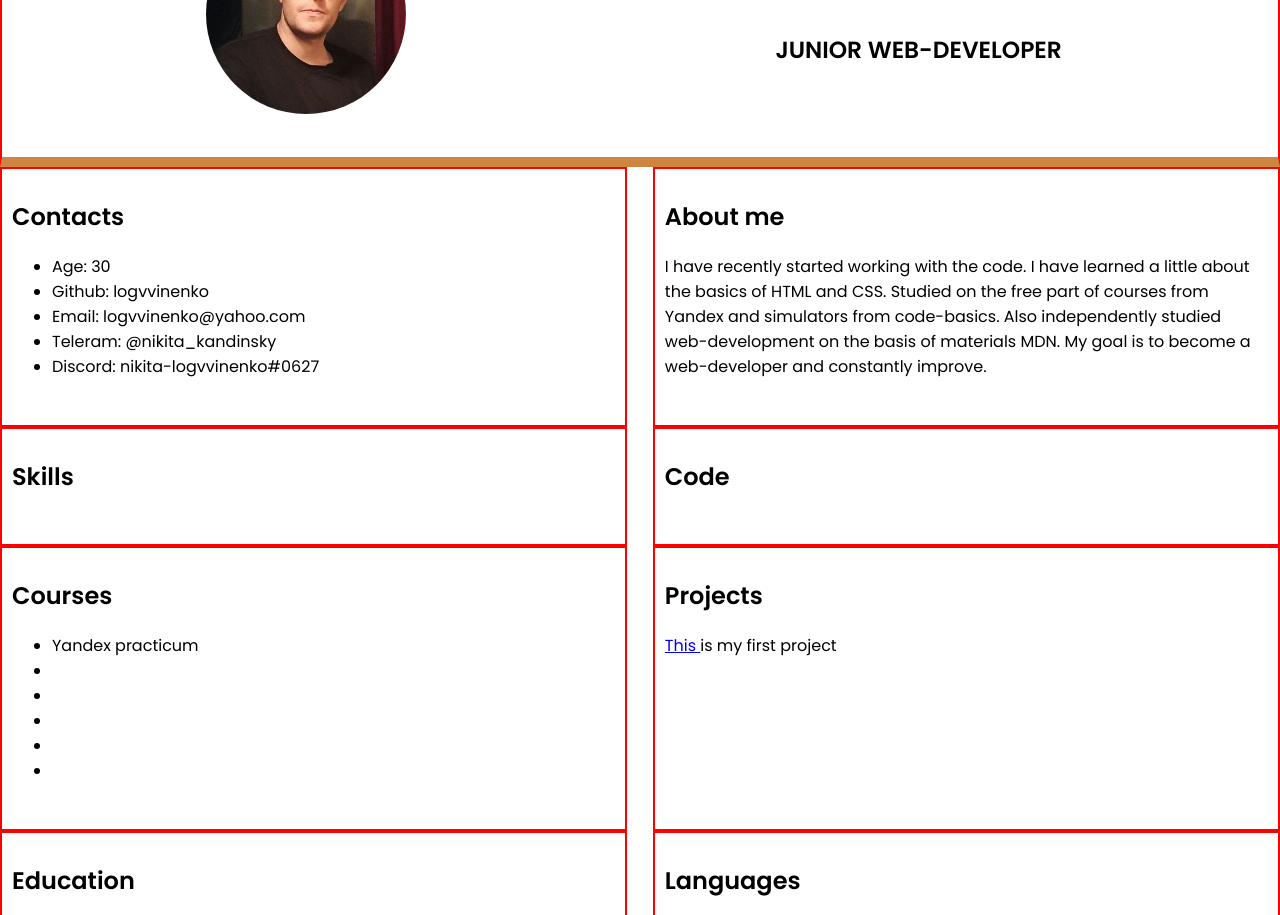
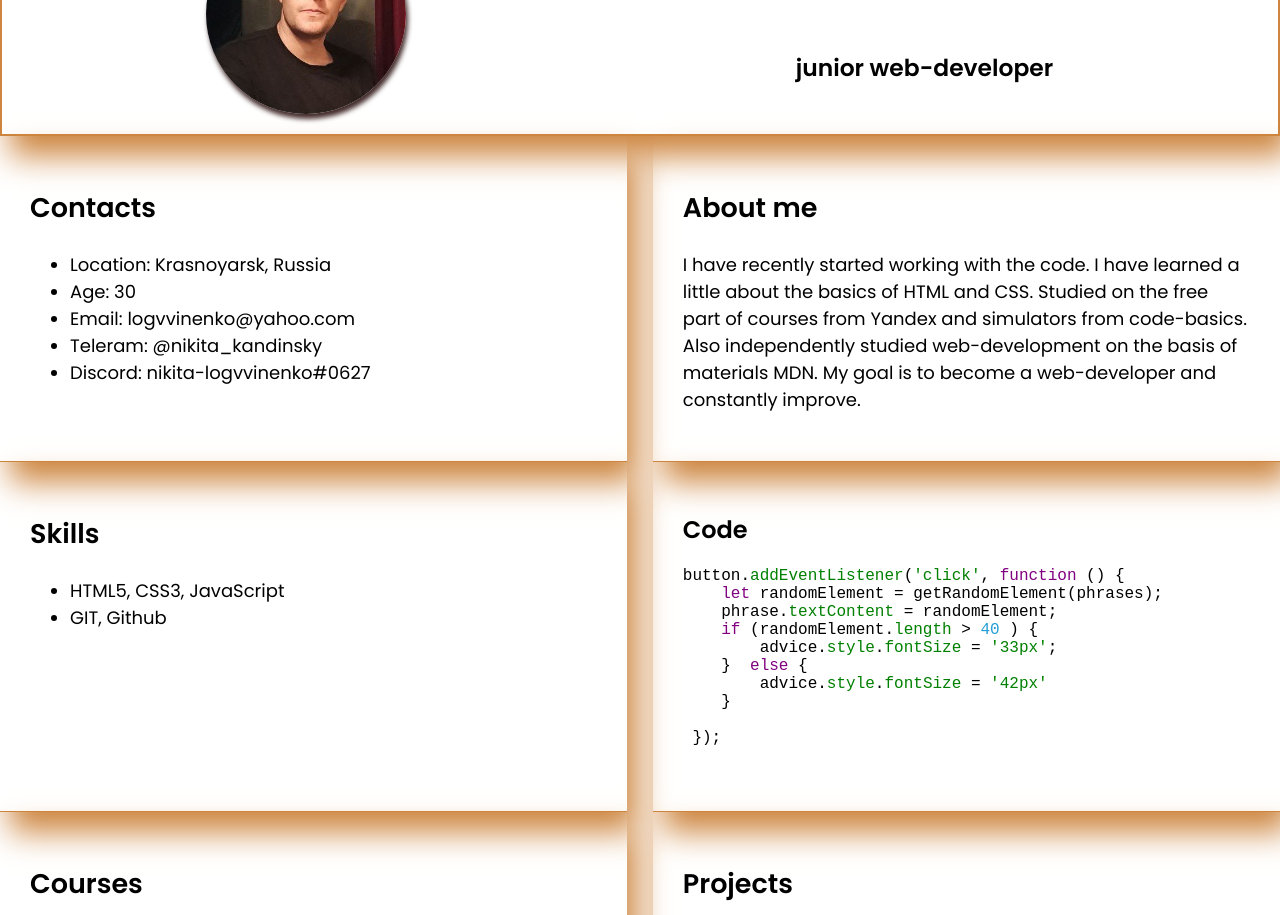
Before and after one commit to logvvinenko/rsschool-cv, a plain HTML site: page index.html in a window 1280 px wide. Shown: the part 180-1095 px from the top of the page. Drawn offline with Linux system fonts and the light colour scheme.

Commit message:
feat: add media

```diff
--- a/index.html
+++ b/index.html
@@ -28,8 +28,6 @@
                     <li class="nav-item"><a href="#languages" class="nav-link">languages</a></li>
                 </ul>
             </nav>
-
-
         </div>
     </header>
         <main class="main">
@@ -38,53 +36,61 @@
                     <img class="userpic" src="assest/userpic.jpeg" alt="userpic">
                         <div class="secotion-profile-title">
                             <h1 class="section-title">Nikita Logvinenko</h1>
-                            <h3>Junior web-developer<h3>
+                            <h3>Junior web-developer</h3>
                         </div>
                  </section>
                 <section class="section section-contacts" id="contacts">
                     <h2>Contacts</h2>
                     <ul>
+                        <li>Location: Krasnoyarsk, Russia</li>
                         <li>Age: 30</li>
-                        <li>Github: logvvinenko</li>
                         <li>Email: logvvinenko@yahoo.com</li>
                         <li>Teleram: @nikita_kandinsky</li>
                         <li>Discord: nikita-logvvinenko#0627</li>
-
                     </ul>
                 </section>
-                <section class="section">
+                <section class="section section-summary">
                     <h2 id="aboutme" class="subtitle section-title ">About me</h2>
                     <p class="feature-text"> I have recently started working with the code. I have learned a little about the basics of HTML and CSS. Studied on the free part of courses from Yandex and simulators from code-basics. Also independently studied web-development  on the basis of materials MDN. My goal is to become a web-developer and constantly improve.</p>
                 </section>
-                <section class="section">
+                <section class="section section-skills">
                     <h2 id="skills" class="subtitle section-title">Skills</h2>
-                    <p class="feature-text"></p>
+                    <ul>
+                        <li>HTML5, CSS3, JavaScript</li>
+                        <li>GIT, Github</li>
+                    </ul>
                 </section>
-                <section class="section">
+                <section class="section section-code">
                     <h2 id="code" class="subtitle section-title">Code</h2>
-                    <p class="feature-text"></p>
+                        <pre><code>button.<span class="span">addEventListener</span>(<span class="span">'click'</span>, <span class="span-operators">function</span> () {
+    <span class="span-operators ">let</span> randomElement = getRandomElement(phrases);
+    phrase.<span class="span">textContent</span> = randomElement;
+    <span class="span-operators ">if</span> (randomElement.<span class="span">length</span> > <span class="span-number">40</span> ) {
+        advice.<span class="span">style</span>.<span class="span">fontSize</span> = <span class="span">'33px'</span>;
+    }  <span class="span-operators ">else</span> {
+        advice.<span class="span">style</span>.<span class="span">fontSize</span> = <span class="span">'42px'</span>
+    }
+
+ });</code>
+                        </pre>
                 </section>
-                <section class="section">
+                <section class="section section-courses">
                     <h2 id=courses class="subtitle section-title">Courses</h2>
                         <ul>
-                            <li>Yandex practicum</li>
-                            <li></li>
-                            <li></li>
-                            <li></li>
-                            <li></li>
-                            <li></li>
+                            <li>Yandex: web-developer (free part)</li>
+                            <li>Netology: basics of layout</li>
+                            <li>Code-basics: HTML, CSS, JavaScript</li>
                         </ul>
-                    <p class="feature-text"></p>
                 </section>
-                <section class="section">
+                <section class="section section-projects">
                     <h2 id="projects" class="subtitle section-title">Projects</h2>
-                    <p><a href="https://github.com/logvvinenko/rsschool-cv/tree/rsschool-cv-html">This </a>is my first project</p>
+                    <p><a href="https://github.com/logvvinenko/rsschool-cv/tree/rsschool-cv-html" target="_blank" class="projects-link">Curriculum vitae</a></p>
                 </section>
-                <section class="section">
+                <section class="section section-education">
                     <h2 id="education" class="subtitle section-title">Education</h2>
                     <p class="fearure-text">Branch of St. Petersburg State University of Civil Aviation, Krasnoyarsk</p>
                 </section>
-                <section class="section">
+                <section class="section section-languages">
                     <h2 id="languages" class="subtitle section-title">Languages</h2>
                     <p class="feature-text">Russian — native</p>
                     <p class="feature text">English — B1</p>
@@ -94,7 +100,7 @@
     <footer class="footer">
         <div class="container footer-container">
             <div class="github-link">
-                <a href="https://github.com/logvvinenko" target="_blank"><img class="gitlogo" src="assest/github-logo.png"></a>
+                <a href="https://github.com/logvvinenko" target="_blank"><img class="gitlogo" src="assest/github-logo.png" alt="github logo"></a>
             </div>
             <div class="year">
            <p>©2022</p>
--- a/style.css
+++ b/style.css
@@ -18,6 +18,12 @@ body {
 
 }
 
+h3 {
+    text-transform: lowercase;
+    margin: auto;
+
+}
+
 
 
 .container {
@@ -33,16 +39,15 @@ body {
 
 .nav-list {
     display: flex;
-
     justify-content: flex-end;
     align-items: center;
     list-style: none;
    }
 
 
+
    .nav-link {
-
-       padding: 0 20px;
+       padding: 0 10px;
        line-height: 40px;
        text-decoration: none;
        color: peru;
@@ -57,10 +62,12 @@ body {
 
     .section {
     width: 49%;
-    padding: 10px;
+    padding: 30px;
     padding-bottom: 30px;
     border-bottom: 1px solid peru;
-    border: 2px solid red;
+    box-shadow: 10px 20px 30px peru;
+    font-size: 18px;
+    margin: 0px;
 }
 
 
@@ -74,6 +81,7 @@ body {
     width: 200px;
     height: 200px;
     border-radius: 50%;
+    box-shadow: 2px 5px 5px rgb(67, 43, 43);
 
 
 }
@@ -84,7 +92,11 @@ body {
     width: 100%;
     font-size: 20px;
     padding: 20px;
-    border-bottom: 10px solid peru;
+    border: 2px solid peru;
+    margin: auto;
+
+
+
 
 }
 
@@ -92,12 +104,31 @@ body {
     display: flex;
     flex-direction: column;
     text-transform: uppercase;
-}
 
-.footer {
 
 }
 
+.secotion-profile-title h1 {
+    border-bottom: 3px solid peru;
+    padding-bottom: 10px;
+    box-shadow: 2px peru;
+}
+
+
+.projects-link {
+text-decoration: none;
+font-weight: 600;
+font-size: 30px;
+color:rgb(17, 0, 0)
+
+
+}
+
+.projects-link:hover {
+text-decoration: underline;
+color: rgb(84, 19, 27);
+
+}
 
 .footer-container {
   display: flex;
@@ -107,6 +138,7 @@ body {
   padding: 20px;
   text-align: center;
 
+
 }
 
     .rss {
@@ -115,15 +147,6 @@ body {
     ;
 }
 
-.github-link {
-
-
-
-}
-
-.year {
-
-}
 
 .rsslogo {
 
@@ -135,6 +158,32 @@ body {
     height: 64px;
 }
 
+.span-operators {
+    color: purple;
+}
+
+.span {
+    color: green;
+}
+
+
+.span-number {
+    color: rgb(36, 158, 214);
+}
+
+.section-code {
+    font-size: 16px;
+}
+
+
+
+
+
+@media (max-width: 768px) {
+    .section-code {
+        font-size: 14px;
+    }
+}
 
 
 @media (max-width: 768px) {
@@ -142,3 +191,9 @@ body {
         width: 100%;
     }
 }
+
+@media (max-width: 768px) {
+    .secotion-profile-title {
+        padding: 15px;
+    }
+}
```
